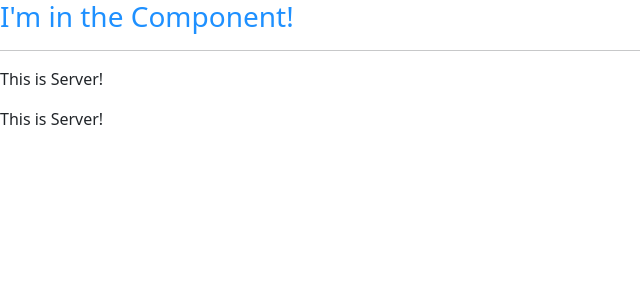
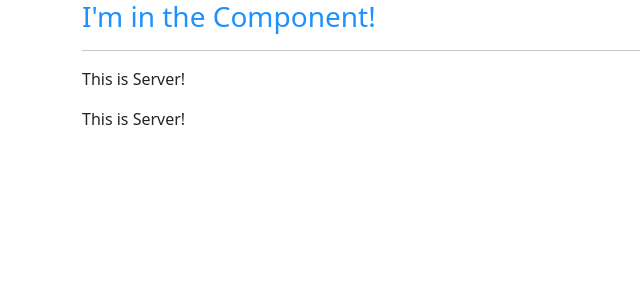
Before and after one commit to KingsLandingCS/ng-practice, an Angular app: page / in a window 1280 px wide. Shown: the top 300 px of the page, without its empty margins (0-640 px from the left). Built offline with nearby package versions, Linux system fonts and the light colour scheme.

Commit message:
learning

```diff
--- a/src/app/app.component.html
+++ b/src/app/app.component.html
@@ -1,9 +1,9 @@
 <div class="container">
   <div class="row">
-    <div class="col-xs-12"></div>
+    <div class="col-xs-12">
+      <h3>I'm in the Component!</h3>
+      <hr>
+      <app-servers></app-servers>
+    </div>
   </div>
 </div>
-
-<h3>I'm in the Component!</h3>
-<hr>
-<app-servers></app-servers>
```
